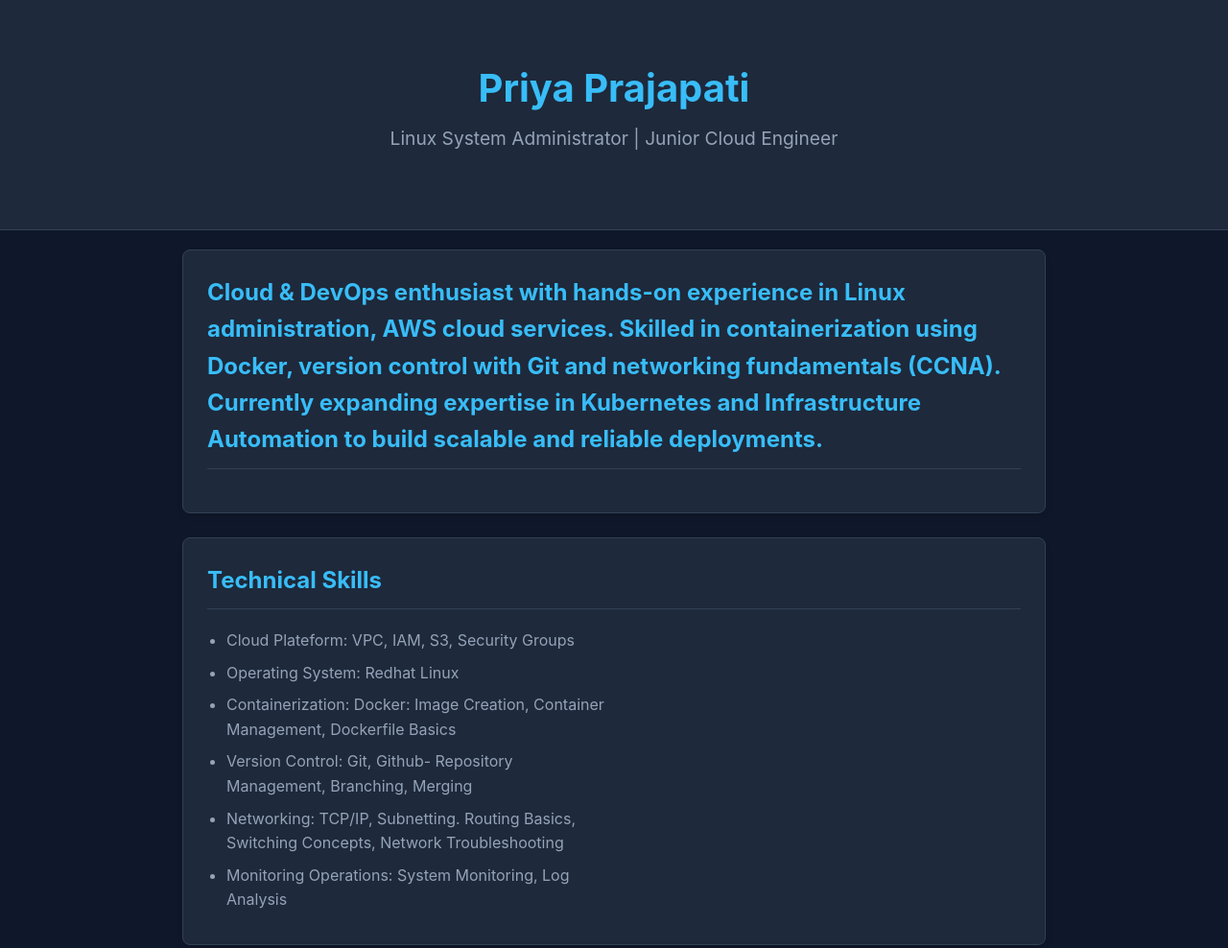
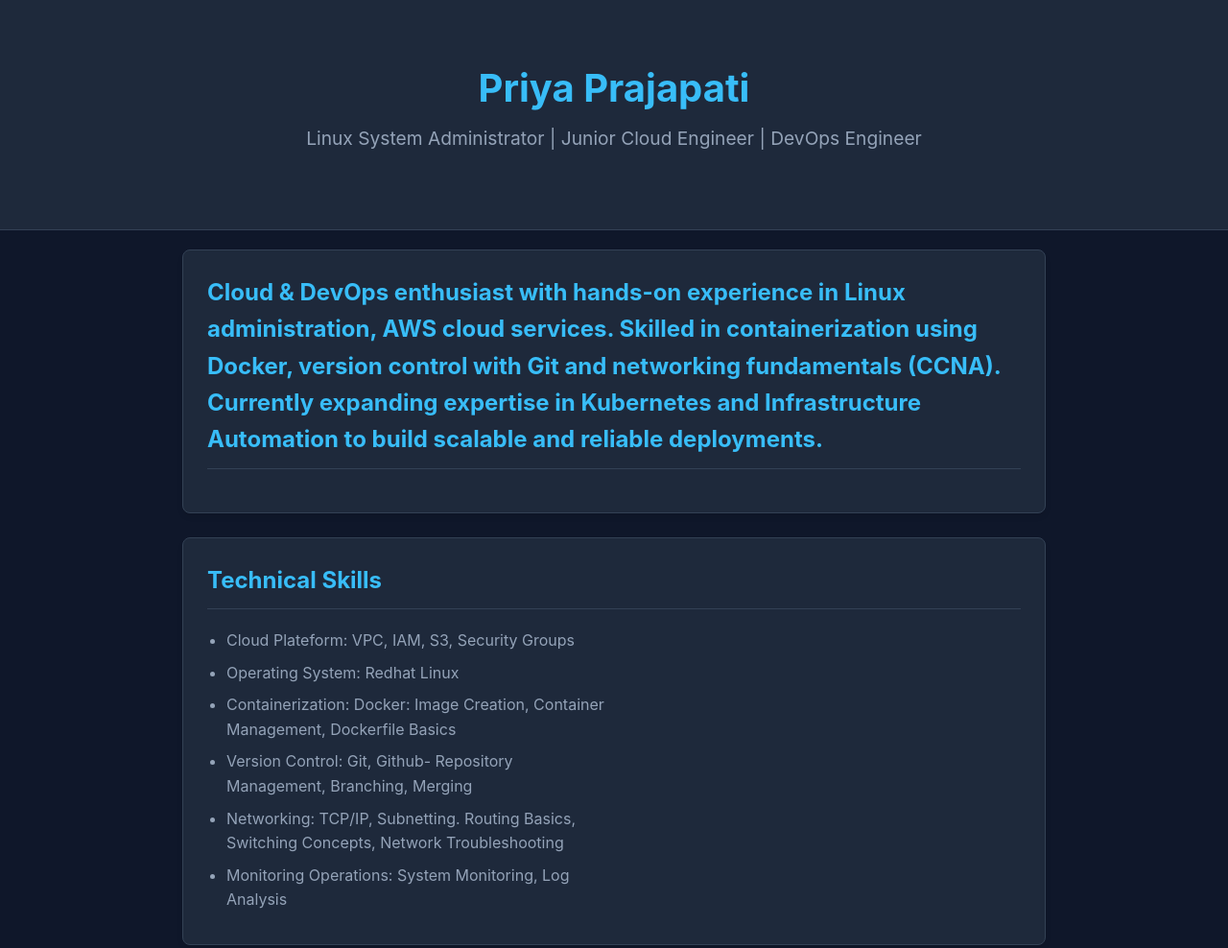
Before and after one commit to Priyaa1505/my-portfolio-pipeline, a website: page public/index.html in a window 1280 px wide. Shown: the top 988 px of the page at 96% size. Drawn offline with Linux system fonts and the light colour scheme.

Commit message:
Update index.html

```diff
--- a/public/index.html
+++ b/public/index.html
@@ -10,7 +10,7 @@
     <header>
         <div class="container">
             <h1>Priya Prajapati</h1>
-            <p class="subtitle">Linux System Administrator | Junior Cloud Engineer</p>
+            <p class="subtitle">Linux System Administrator | Junior Cloud Engineer | DevOps Engineer</p>
         </div>
     </header>
 
```
